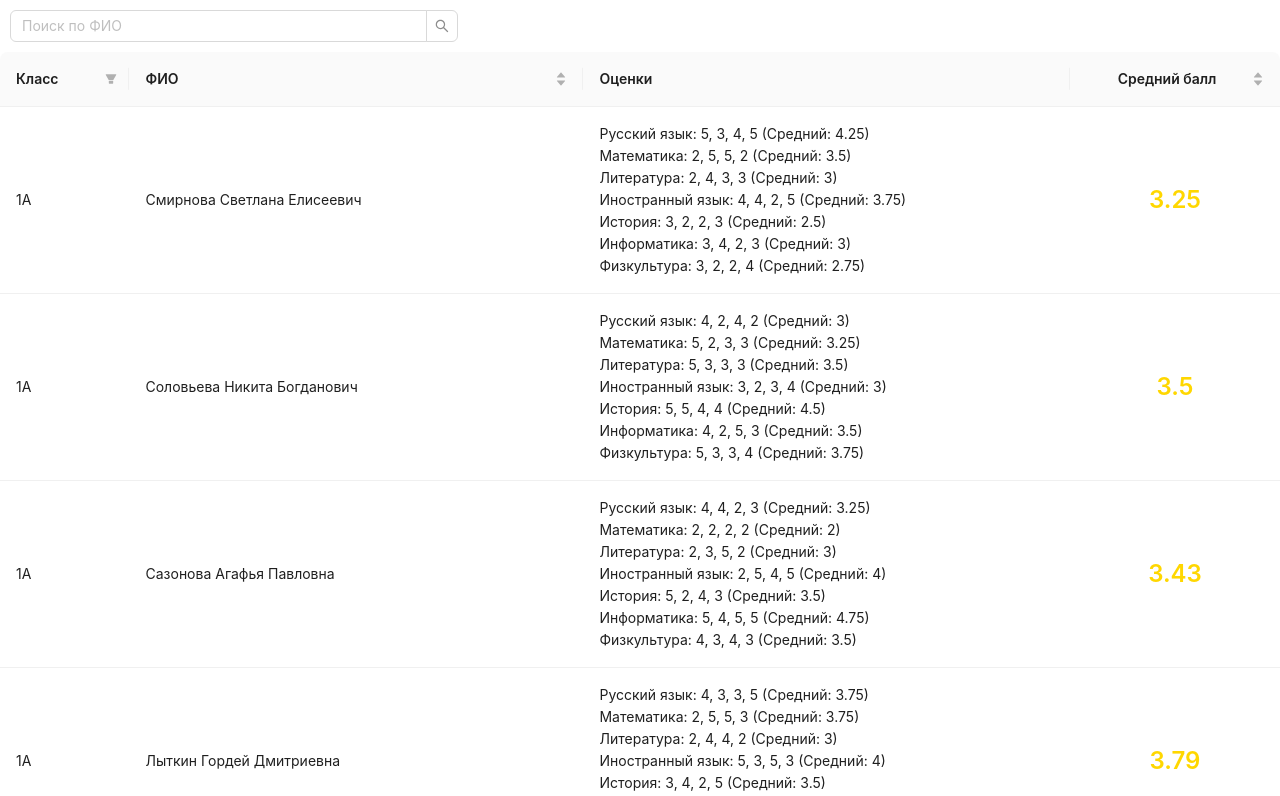
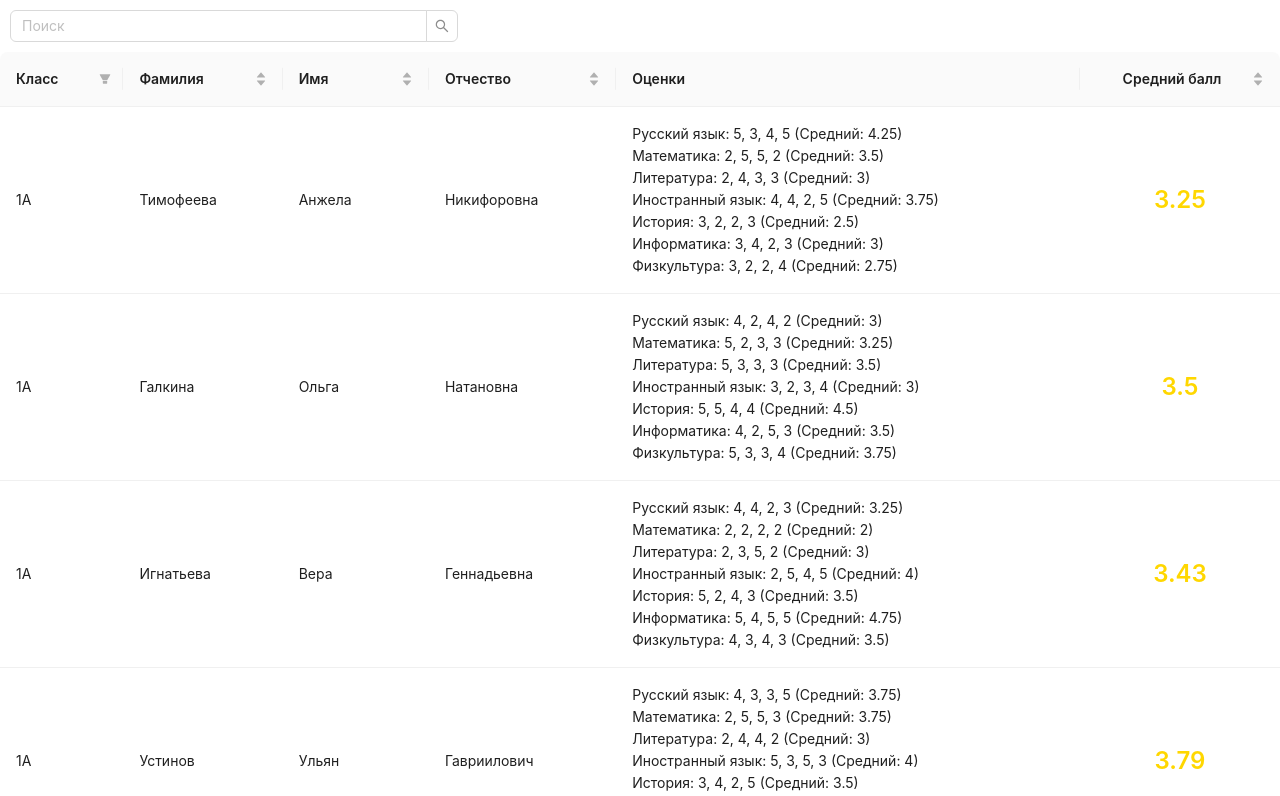
Before and after one commit to iscander-b10/AppForSchool, a React (Vite) app: page / in a window 1280 px wide. Shown: the top 796 px of the page. Built offline with nearby package versions, Linux system fonts and the light colour scheme.

Commit message:
generated name by gender

```diff
--- a/src/assets/StudentTable/StudentTable.jsx
+++ b/src/assets/StudentTable/StudentTable.jsx
@@ -8,11 +8,12 @@ import  { prepareTableData, generateClasses } from "../../data.js";
 function StudentTable () {
   const classes = generateClasses();
   const [searchTerm, setSearchTerm] = useState("");
-  const [debouncedSearchTerm] = useDebounce(searchTerm, 300);
+  // const [debouncedSearchTerm] = useDebounce(searchTerm, 300);
 
   const tableData = prepareTableData(classes);
+  console.log(tableData)
 
-  const filteredData = tableData.filter(student => student.fullName.toLowerCase().includes(debouncedSearchTerm.toLowerCase()))
+  // const filteredData = tableData.filter(student => student.fullName.toLowerCase().includes(debouncedSearchTerm.toLowerCase()))
 
   const columns = [
     {
@@ -27,13 +28,21 @@ function StudentTable () {
       onFilter: (value, record) => record.className === value,
     },
     {
-      title: "ФИО",
-      dataIndex: "fullName",
-      key: "fullName",
-      headerStyle: {
-        fontSize: "20px",
-        fontWeight: 600
-      },
+      title: "Фамилия",
+      dataIndex: "lastName",
+      key: "lastName",
+      sorter: (a, b) => a.fullName.localeCompare(b.fullName)
+    },
+    {
+      title: "Имя",
+      dataIndex: "firstName",
+      key: "firstName",
+      sorter: (a, b) => a.fullName.localeCompare(b.fullName)
+    },
+    {
+      title: "Отчество",
+      dataIndex: "middleName",
+      key: "middleName",
       sorter: (a, b) => a.fullName.localeCompare(b.fullName)
     },
     {
@@ -80,12 +89,12 @@ function StudentTable () {
       <ConfigProvider locale={ru_RU}>
         <Input.Search
           className="inputSearch"
-          placeholder="Поиск по ФИО"
+          placeholder="Поиск"
           onChange={(e) => setSearchTerm(e.target.value)}
         />
         <Table
           columns={columns}
-          dataSource={filteredData}
+          dataSource={tableData}
           pagination={{
             pageSize: 45,
             className: "pagination"
--- a/src/data.js
+++ b/src/data.js
@@ -3,8 +3,8 @@ import { faker } from "@faker-js/faker/locale/ru";
 const subjects = ["Русский язык", "Математика", "Литература", "Иностранный язык", "История", "Информатика", "Физкультура"];
 
 const generateStudent = (className) => {
-  const grades = subjects.reduce((acc, assessment ) => {
-    acc[assessment] = Array.from({ length: 4 }, () => Math.floor(Math.random() * 4) + 2);
+  const grades = subjects.reduce((acc, subject ) => {
+    acc[subject] = Array.from({ length: 4 }, () => Math.floor(Math.random() * 4) + 2);
     return acc;
   }, {});
 
@@ -15,9 +15,13 @@ const generateStudent = (className) => {
 
   const avgGrades = Object.values(avg).flat().reduce((sum, average) => sum + average, 0) / Object.keys(avg).length;
 
+  const gender = faker.person.sex();
+
   return{
     id: faker.string.uuid(),
-    fullName: `${faker.person.lastName()} ${faker.person.firstName()} ${faker.person.middleName()}`,
+    firstName: `${faker.person.firstName(gender)}`,
+    lastName: `${faker.person.lastName(gender)}`,
+    middleName: `${faker.person.middleName(gender)}`,
     className,
     grades,
     avg,
```
